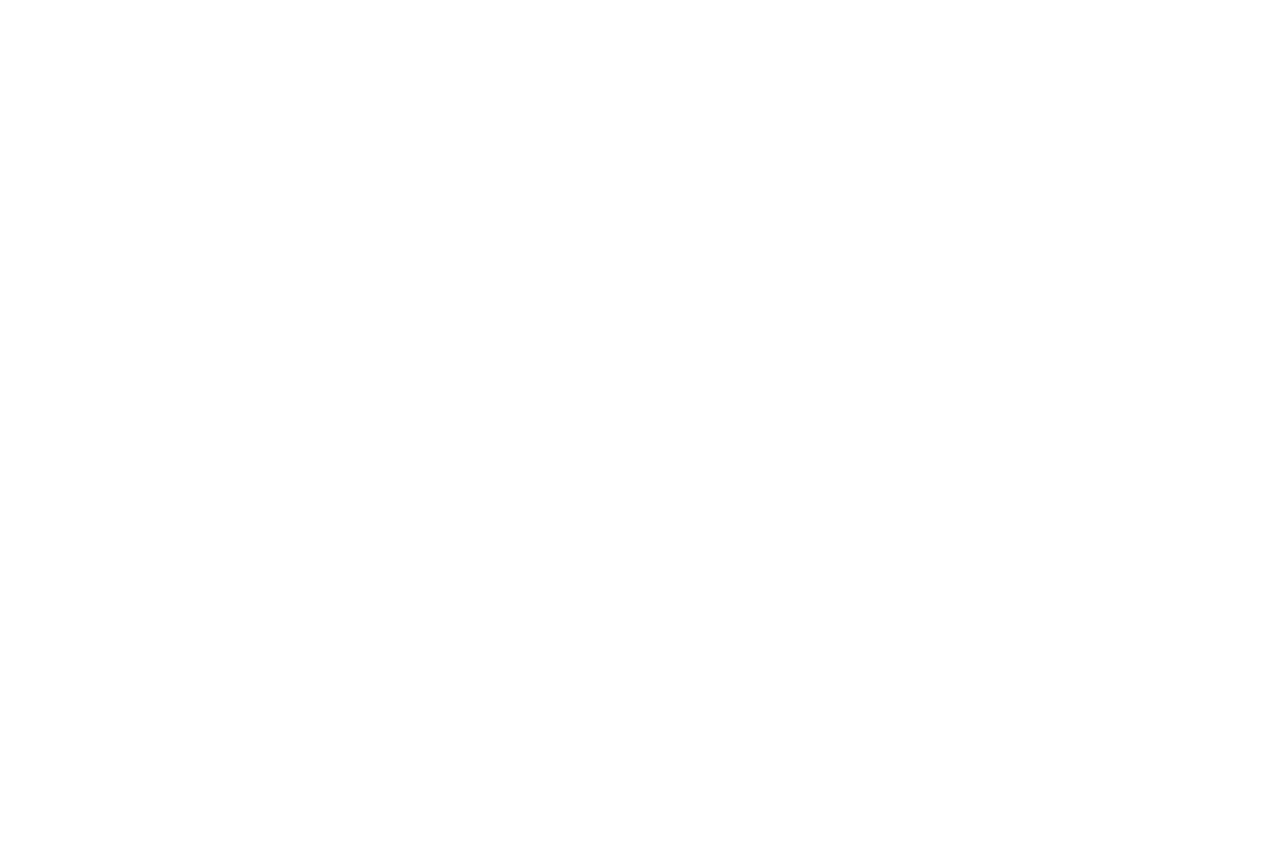
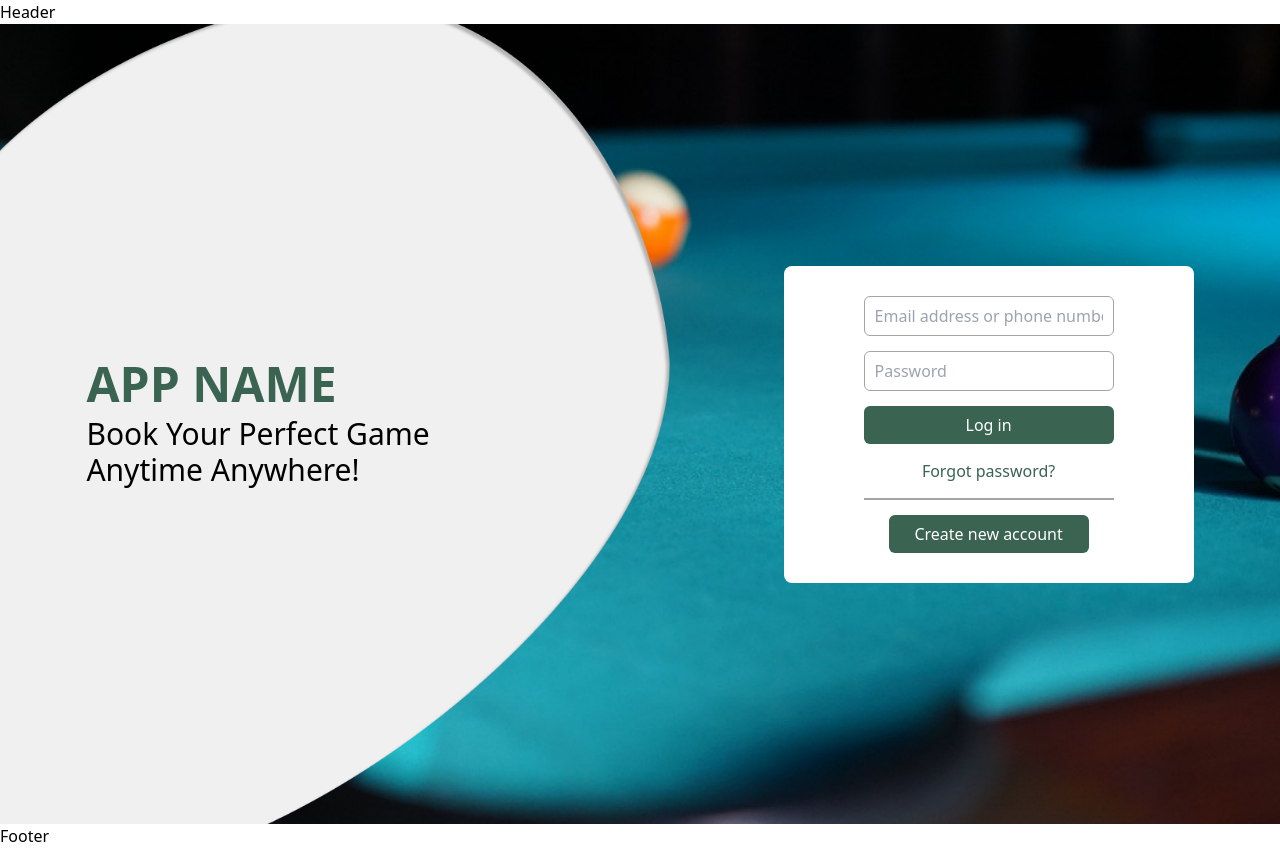
Before and after one commit to trihuynhnhut0107/BilliardStoreManagement, a Nuxt app in the folder Front-end/Store-side/: page /login in a window 1280 px wide. Before the commit the page ends 800 px from the top, so only its background shows below. Built offline with nearby package versions, Linux system fonts and the light colour scheme.

Commit message:
tailwind

```diff
--- /dev/null
+++ b/Front-end/Store-side/pages/createaccount.vue
@@ -0,0 +1,26 @@
+<template>
+  <div class="w-full max-w-full h-[90vh] flex flex-col items-center justify-center gap-2.5 bg-white">
+    <header>
+      <h1 class="text-[42px] font-bold uppercase text-[#3A6351] text-center">app name</h1>
+    </header>
+    <form class="self-center w-fit flex flex-col items-center gap-5 rounded-lg shadow-[2px_2px_2px_#A4A4A4] p-4 px-11 bg-white">
+      <h3 class="text-2xl font-bold">Create new account</h3>
+      <div class="w-[330px] flex justify-between">
+        <input type="text" placeholder="First name" class="w-[160px] h-9 p-0 p border border-[#A4A4A4] rounded-md indent-2.5 text-sm bg-transparent" />
+        <input type="text" placeholder="Last name" class="w-[160px] h-9 p-0 border border-[#A4A4A4] rounded-md indent-2.5 text-sm bg-transparent" />
+      </div>
+      <input type="text" placeholder="Email address or phone number" class="w-[330px] h-9 p-0 border border-[#A4A4A4] rounded-md indent-2.5 text-sm bg-transparent" />
+      <input type="password" placeholder="New password" class="w-[330px] h-9 p-0 border border-[#A4A4A4] rounded-md indent-2.5 text-sm bg-transparent" />
+      <button class="w-[150px] bg-[#3A6351] text-white rounded-md text-center py-2">Sign up</button>
+      <RouterLink class="text-[#3A6351] font-bold mt-3" to="/login">
+        Already have an account?
+      </RouterLink>
+    </form>
+  </div>
+</template>
+
+<script setup></script>
+
+<style>
+
+</style>
--- /dev/null
+++ b/Front-end/Store-side/pages/forgotpassword.vue
@@ -0,0 +1,30 @@
+<template>
+  <div class="w-screen max-w-full h-[90vh] flex flex-col items-center justify-center gap-2 bg-[#A4A4A4]">
+    <header>
+      <h1 class="text-[42px] font-bold uppercase text-[#3A6351] text-center">app name</h1>
+    </header>
+    <form class="self-center w-fit flex flex-col items-center gap-5 rounded-lg shadow-[2px_2px_2px_#A4A4A4] p-4 px-11 bg-white">
+      <h3 class="text-2xl font-bold">Find your account</h3>
+      <hr class="w-[127%] border-[#A4A4A4]" style="border-width: 0.1px;" />
+      <p class="w-[330px] break-words">
+        Please enter your email address or mobile number to search for your account
+      </p>
+      <input
+        type="text"
+        placeholder="Email address or phone number"
+        class="w-[330px] h-9 p-0 border border-[#A4A4A4] rounded-md indent-2.5 text-sm bg-transparent"
+      />
+      <div class="flex justify-between w-[202px]">
+        <button class="border border-[#3A6351] rounded-md py-1 w-[95px] font-semibold text-[#3A6351]">
+          <RouterLink to="/login">Cancel</RouterLink>
+        </button>
+        <button class="bg-[#3A6351] text-white rounded-md py-1 w-[95px] font-semibold">
+          <RouterLink to="/forgotpasswordsearch">Search</RouterLink>
+        </button>
+      </div>
+    </form>
+    <footer></footer>
+  </div>
+</template>
+
+<script setup></script>
--- /dev/null
+++ b/Front-end/Store-side/pages/forgotpasswordsearch.vue
@@ -0,0 +1,46 @@
+<template>
+    <div class="w-full max-w-full h-[90vh] flex flex-col items-center justify-center gap-2 bg-[#F0F0F0]">
+      <header>
+        <h1 class="text-[42px] font-bold uppercase text-[#3A6351] text-center">app name</h1>
+      </header>
+      <form class="self-center w-fit flex flex-col items-center gap-5 rounded-lg shadow-[2px_2px_2px_#A4A4A4] p-4 px-11 bg-white">
+        <h3 class="text-2xl font-bold">Reset your password</h3>
+        <hr class="w-[123%] border-[#A4A4A4]" style="border-width: 0.1px;">
+        <div class="flex w-auto]">
+          <div class="flex flex-col gap-5">
+            <h5 class="w-[240px] break-words leading-tight font-medium">
+              How do you want to receive the code to reset your password?
+            </h5>
+            <div class="flex">
+              <input class="m-[0.4rem] font-medium"
+                     type="radio" id="email" name="method" value="email" checked>
+              <div>
+                <label class="text-[13px] font-medium" for="email">Send code via email</label>
+                <div class="text-[13px] font-medium" >{{ userEmail }}</div>
+              </div>
+            </div>
+            <div>
+              <input class="m-[0.4rem]" type="radio" id="password" name="method" value="password">
+              <label class="text-[13px] font-medium" for="password">Enter Password to Log in</label>
+            </div>
+          </div>
+          <div class="flex flex-col items-center justify-center">
+            <img class="w-8" src="../public/Icon/circle-user.png" alt="">
+            <div>{{ userEmail }}</div>
+          </div>
+        </div>
+        <div class="flex justify-between w-[215px]">
+          <button class="bg-ưhite text-[#3A6351] font-semibold rounded-md border border-[#3A6351] w-[100px] p-2"><RouterLink to="/forgotpassword">Not you</RouterLink></button>
+          <button class="bg-[#3A6351] text-white font-semibold rounded-md border border-[#3A6351] w-[100px] p-2">Continue</button>
+        </div>
+      </form>
+    </div>
+    <footer></footer>
+  </template>
+
+  <script setup>
+    const userEmail = "example@gmail.com"
+  </script>
+
+  <style scoped>
+  </style>
--- a/Front-end/Store-side/pages/login.vue
+++ b/Front-end/Store-side/pages/login.vue
@@ -1,11 +1,36 @@
 <template>
-  <div></div>
-</template>
+    <div class="flex justify-around p-[50px] h-screen w-full max-w-full bg-cover bg-no-repeat bg-img">
+      <header class="flex flex-col items-left justify-center">
+        <h1 class="text-[#3A6351] text-5xl font-bold uppercase ">app name</h1>
+        <h3 class="capitalize w-[60%] text-3xl font-medium mt-2">book your perfect game anytime anywhere!</h3>
+      </header>
+      <form class="self-center w-fit p-[30px] px-[80px] flex flex-col items-center gap-[15px] rounded-lg bg-white">
+        <div>
+          <input type="text" placeholder="Email address or phone number" class="w-[250px] h-[40px] p-[10px] border border-[#A4A4A4] rounded-md">
+        </div>
+        <div>
+          <input type="password" placeholder="Password" class="w-[250px] h-[40px] p-[10px] border border-[#A4A4A4] rounded-md">
+        </div>
+        <div class="w-[250px] bg-[#3A6351] text-white rounded-md text-center p-[7px]">
+          <input type="submit" value="Log in" class="w-full bg-transparent text-white cursor-pointer">
+        </div>
+        <RouterLink class="text-[#3A6351] font-medium" to="/forgotpassword">
+          Forgot password?
+        </RouterLink>
+        <hr class="w-[250px] border border-[#A4A4A4] p-0">
+        <button class="text-white bg-[#3A6351] w-[200px] p-[7px] rounded-md">
+          <RouterLink to="/createaccount">Create new account</RouterLink>
+        </button>
+      </form>
+    </div>
+  </template>
 
-<script setup>
-definePageMeta({
-  layout: "blank",
-});
-</script>
+  <script setup>
 
-<style scoped></style>
+  </script>
+
+  <style>
+  .bg-img {
+    background-image: url(../public/Image/Login_page.png);
+  }
+</style>
```
Also changed, not shown: Front-end/Store-side/public/Icon/circle-user.png (added), Front-end/Store-side/public/Image/Login_page.png (added).
